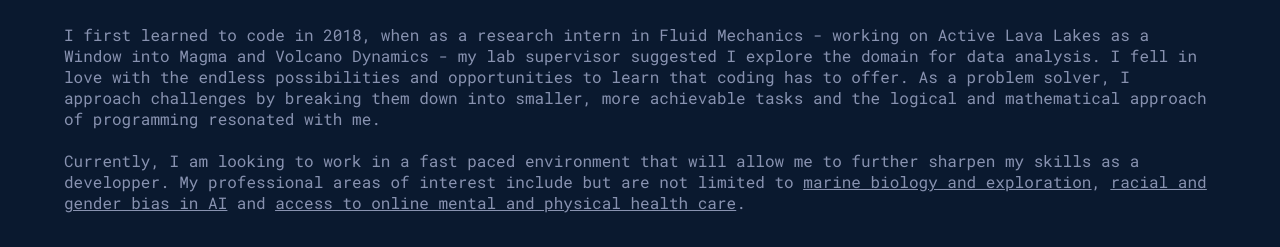
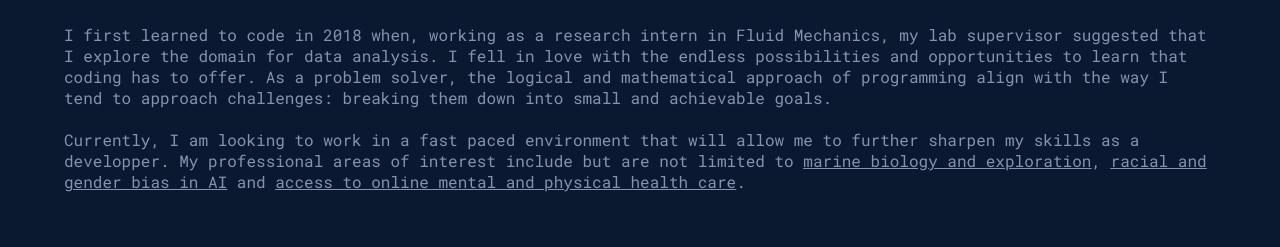
Before and after one commit to JuliaGrandury/juliagrandury-iteration2, a plain HTML site: page index.html in a window 1280 px wide. Shown: the part 309-556 px from the top of the page. Drawn offline with Linux system fonts and the light colour scheme; a web font is replaced by a local one.

Commit message:
Index paragraph edited

```diff
--- a/index.html
+++ b/index.html
@@ -41,12 +41,11 @@
 
     <section class="about">
       <p>
-        I first learned to code in 2018, when as a research intern in Fluid Mechanics
-        - working on Active Lava Lakes as a Window into Magma and Volcano Dynamics -
-        my lab supervisor suggested I explore the domain for data analysis. I fell in love
+        I first learned to code in 2018 when, working as a research intern in Fluid Mechanics,
+        my lab supervisor suggested that I explore the domain for data analysis. I fell in love
         with the endless possibilities and opportunities to learn that coding has to offer.
-        As a problem solver, I approach challenges by breaking them down into smaller, more
-        achievable tasks and the logical and mathematical approach of programming resonated with me.
+        As a problem solver, the logical and mathematical approach of programming align with the way I tend to approach challenges:
+        breaking them down into small and achievable goals.
         <br><br>
         Currently, I am looking to work in a fast paced environment that will allow me to further sharpen
         my skills as a developper.
```
